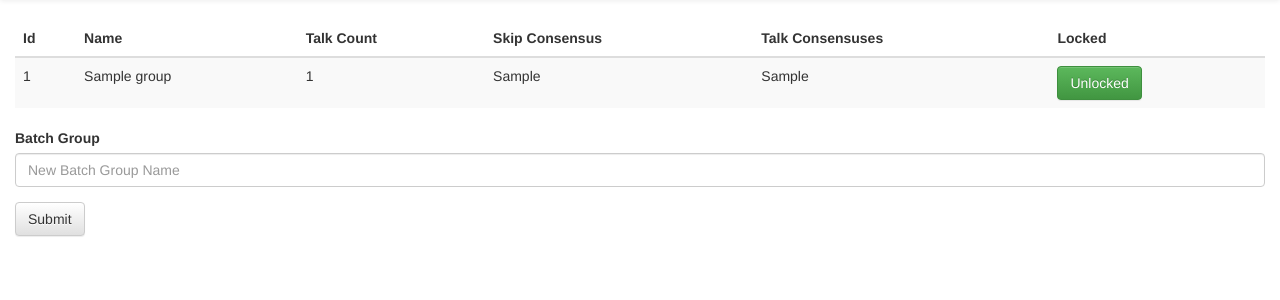
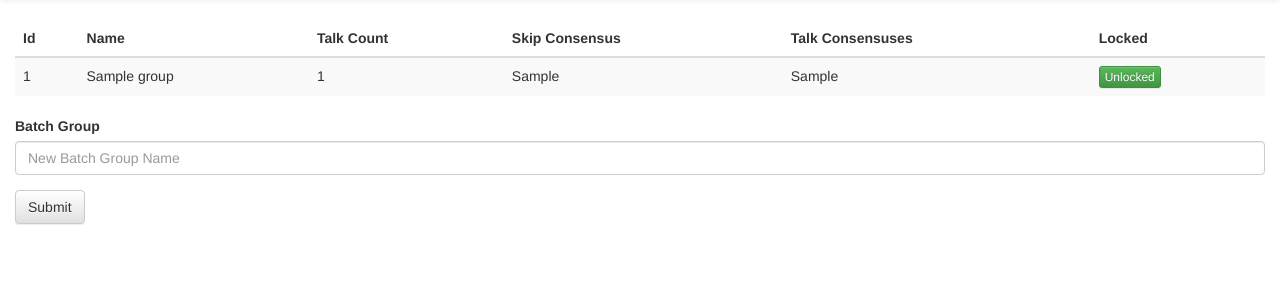
Before and after one commit to njl/progcom, a Python web app: template templates/admin/batchgroups.html in a window 1280 px wide. Shown: the part 51-351 px from the top of the page. Run offline with Jinja, Linux system fonts and the light colour scheme; the template is opened without the code that fills it: most values are stand-ins (such as "Sample title", 1, 10 or a date in 2020).

Commit message:
tiny buttons are better

```diff
--- a/templates/admin/batchgroups.html
+++ b/templates/admin/batchgroups.html
@@ -3,13 +3,13 @@
 
 {%block body %}
 {%set locked_button %}
-    <button class="btn btn-danger lock-btn" data-lock="f"
+    <button class="btn btn-danger btn-xs lock-btn" data-lock="f"
             type="button">
     <span class="glyphicon glyphicon-lock"></span> Locked</button>
 {%endset%}
 
 {%set unlocked_button %}
-    <button class="btn btn-success lock-btn" data-lock="t"
+    <button class="btn btn-success btn-xs lock-btn" data-lock="t"
             type="button">Unlocked</button>
 
 {%endset%}
```
